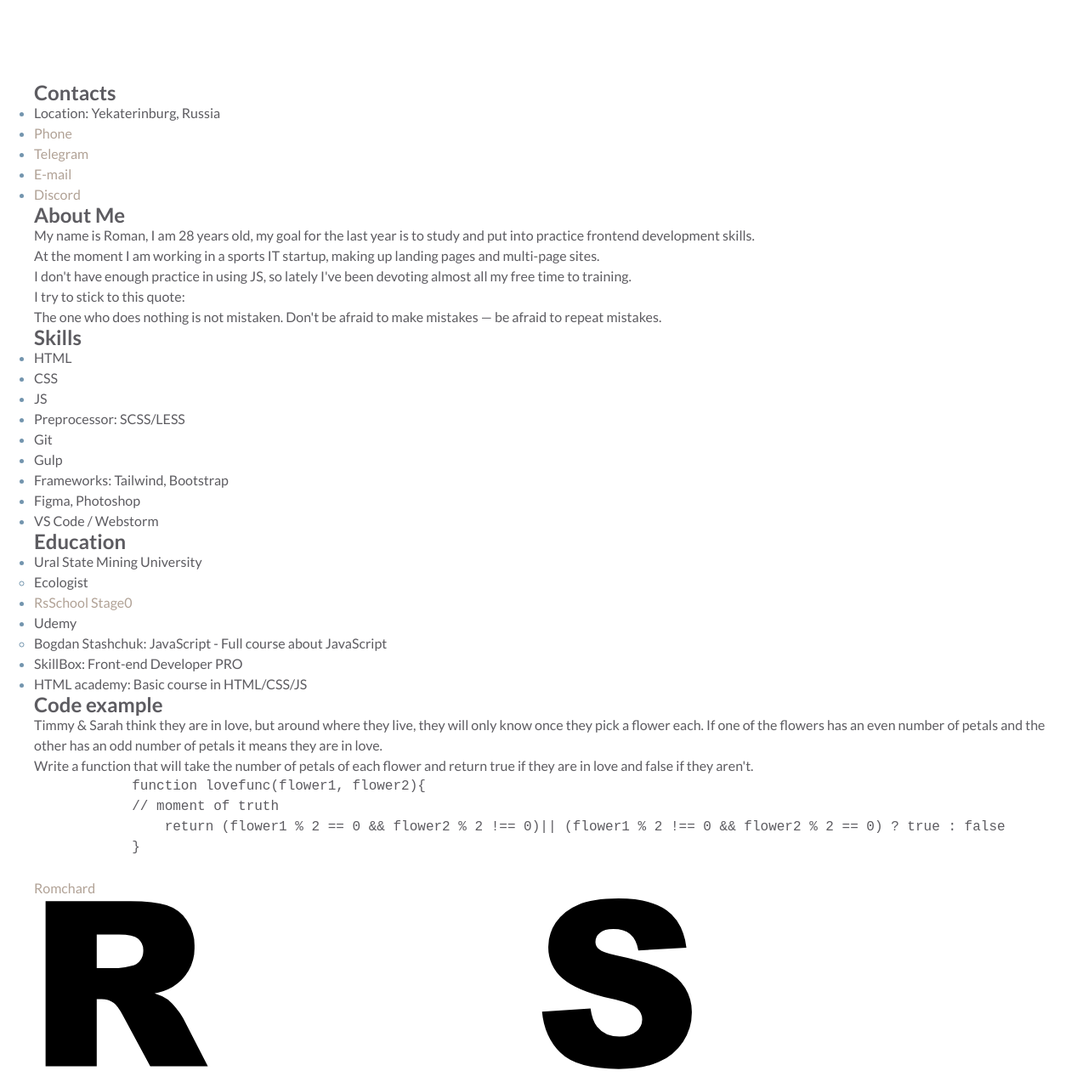
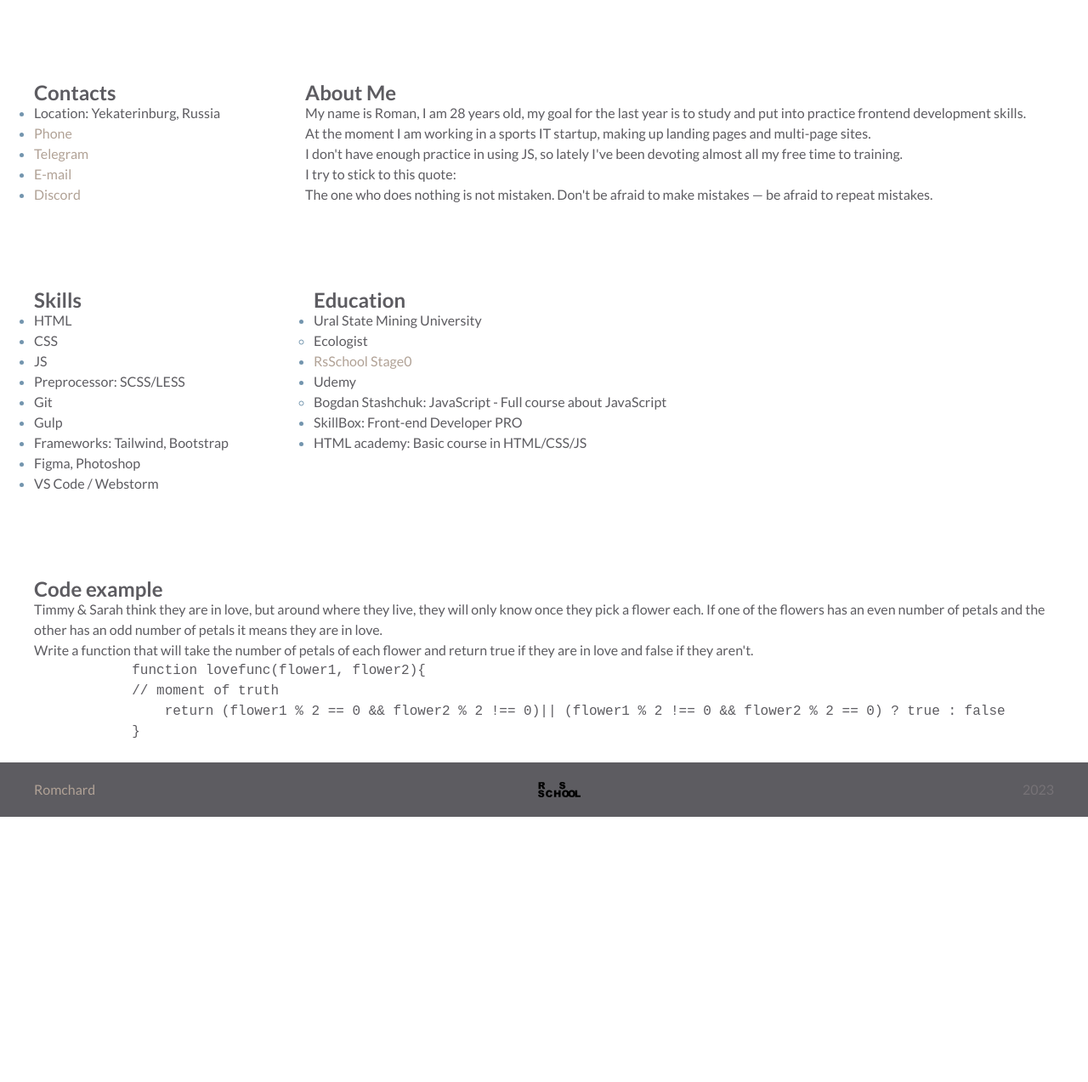
Before and after one commit to Romchard/rsschool-cv, a plain HTML site: page index.html in a window 1280 px wide. Shown: the part 427-1700 px from the top of the page at 85% size. After the commit the page ends 1388 px from the top, so only its background shows below. Drawn offline with Linux system fonts and the light colour scheme.

Commit message:
feat: preliminary styling

```diff
--- a/css/style.css
+++ b/css/style.css
@@ -75,9 +75,34 @@ body {
     border-radius: 50px;
 }
 
-.hero-wrapper{
+.hero-wrapper {
     display: flex;
     flex-direction: column;
     justify-content: center;
     gap: 50px;
 }
+
+.wrapper {
+    display: flex;
+    flex-wrap: wrap;
+    gap: 100px;
+    margin-bottom: 100px;
+}
+
+.footer{
+    padding: 20px 0;
+    background-color: var(--primary-dark);
+}
+
+.footer img{
+    width: 50px;
+}
+
+.footer .container{
+    display: flex;
+    justify-content: space-between;
+}
+
+.footer span{
+    color: var(--primary-light);
+}
```
